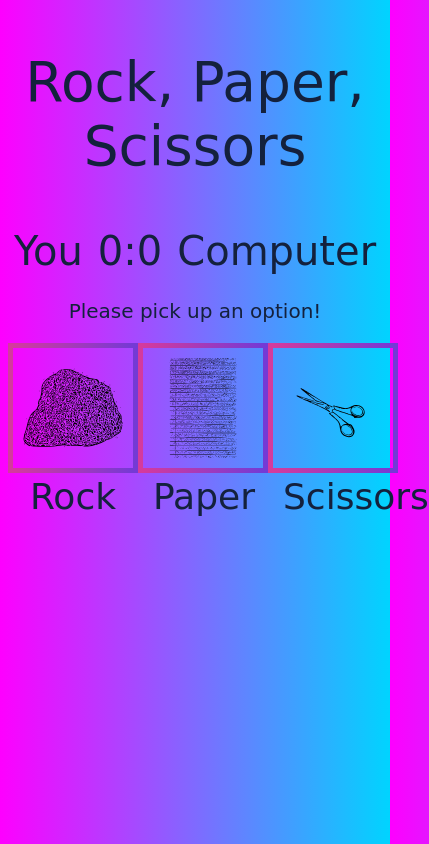
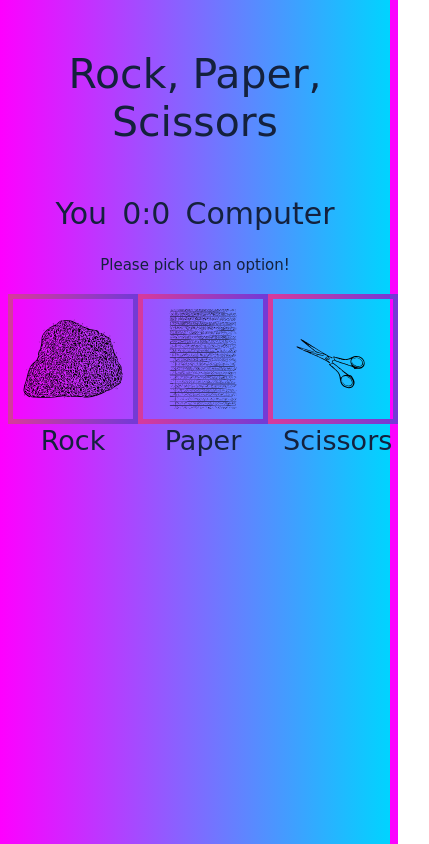
Before and after one commit to Bozhidar-Vangelov/rock-paper-scissors, a plain HTML site: page index.html in a window 390 px wide. Shown: the whole page, 429 px wide, since content can reach past the window. Drawn offline with Linux system fonts and the light colour scheme; a web font is replaced by a local one.

Commit message:
Fix responsiveness

```diff
--- a/style.css
+++ b/style.css
@@ -13,7 +13,6 @@ body {
     rgba(0, 212, 255, 1) 100%
   );
   color: #14213d;
-  font-size: 36px;
   font-family: 'Klee One', cursive;
 }
 
@@ -50,6 +49,7 @@ body {
   border-image-source: linear-gradient(to left, #743ad5, #d53a9d);
   text-align: center;
   padding: 10px;
+  font-size: 36px;
 }
 
 .icon-image {
@@ -88,25 +88,59 @@ body {
 }
 
 @media only screen and (max-width: 992px) {
+  .heading {
+    font-size: 44px;
+  }
+
+  .message {
+    font-size: 16px;
+  }
+
+  .score {
+    font-size: 32px;
+  }
+
   .icon {
     width: 150px;
     height: 150px;
+    font-size: 29px;
   }
 
   .icon-image img {
     width: 150px;
     height: 150px;
   }
+
+  .play-again {
+    font-size: 29px;
+  }
 }
 
 @media only screen and (max-width: 768px) {
+  .heading {
+    font-size: 41px;
+  }
+
+  .message {
+    font-size: 15px;
+  }
+
+  .score {
+    font-size: 30px;
+  }
+
   .icon {
     width: 100px;
     height: 100px;
+    font-size: 27px;
   }
 
   .icon-image img {
     width: 100px;
     height: 100px;
   }
+
+  .play-again {
+    font-size: 27px;
+  }
 }
```
